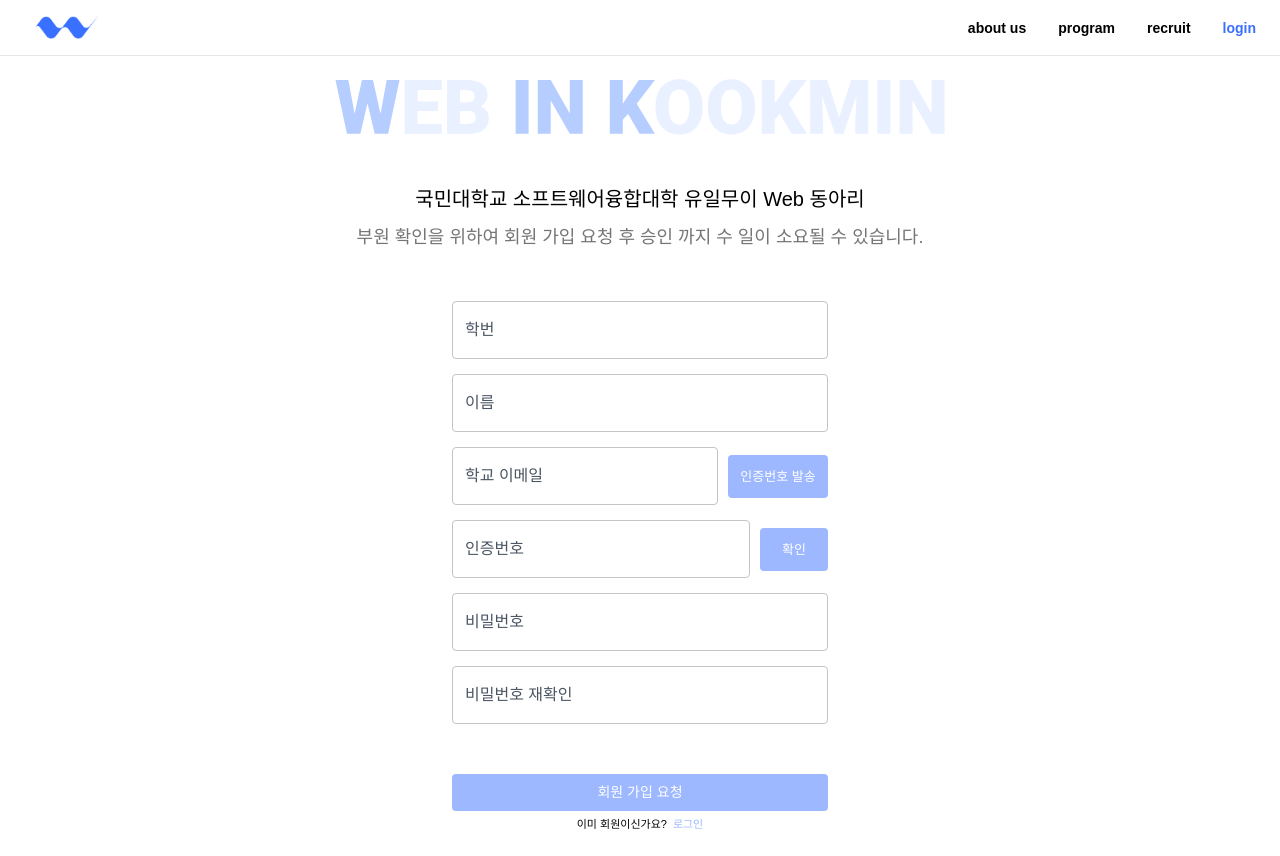
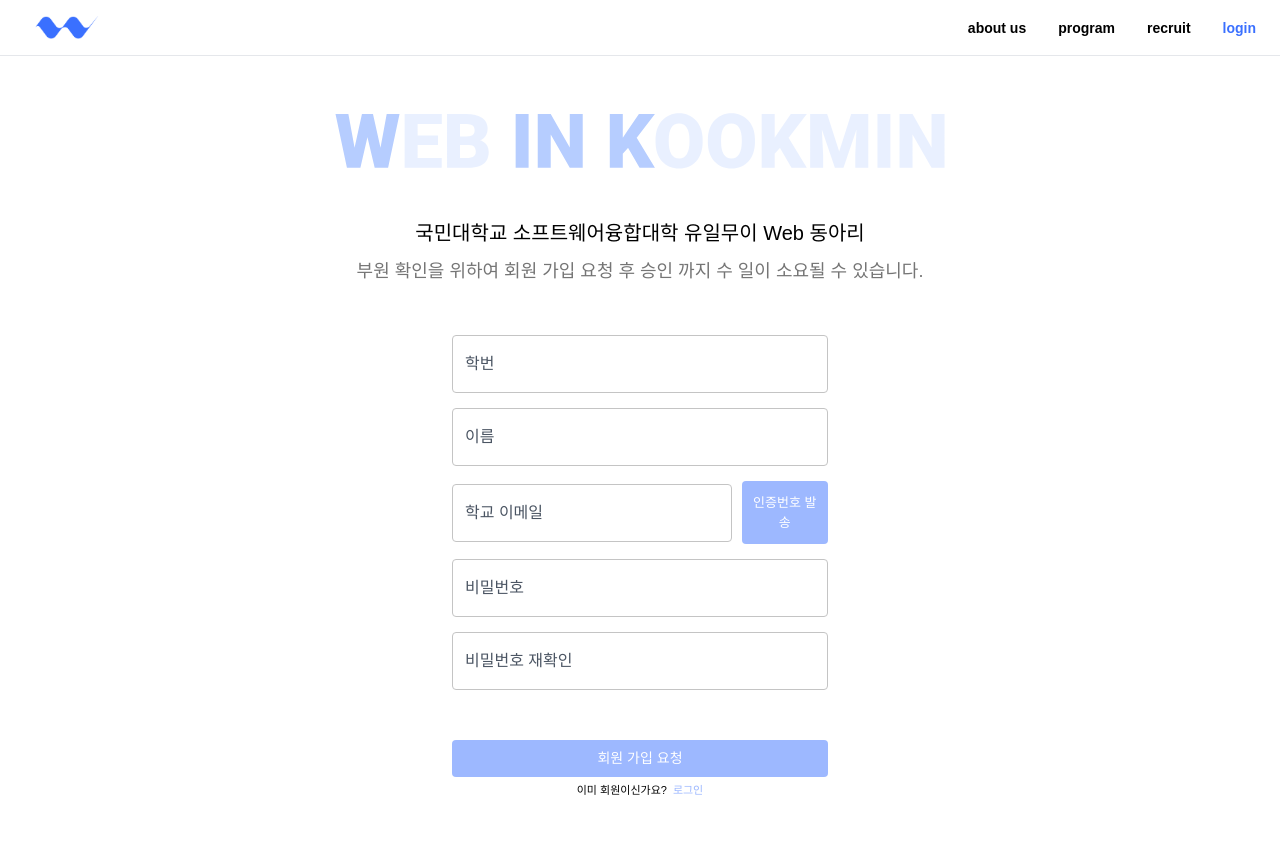
Before and after one commit to KMU-WINK/wink-official-frontend, a Next.js app: page /signup in a window 1280 px wide. Built offline with nearby package versions, Linux system fonts and the light colour scheme; a web font is replaced by a local one.

Commit message:
feat: form validation (#27)

```diff
--- a/package.json
+++ b/package.json
@@ -19,6 +19,7 @@
     "react-toastify": "^10.0.5",
     "sharp": "^0.33.5",
     "slick-carousel": "^1.8.1",
+    "yup": "^1.4.0",
     "zustand": "^4.5.5"
   },
   "devDependencies": {
--- a/src/app/login/page.tsx
+++ b/src/app/login/page.tsx
@@ -7,30 +7,15 @@ import Image from 'next/image';
 import Link from 'next/link';
 import { useRouter } from 'next/navigation';
 
-import { Button, InputField } from '@/components';
+import { Button, InputField, InputFieldProps } from '@/components';
 
 import { WinkApi } from '@/api';
 
 import web_in_kookmin from '@/public/web_in_kookmin.svg';
 
-interface InputFieldType {
-  id: 'email' | 'password';
-  type: string;
-  placeholder: string;
-}
+import * as yup from 'yup';
 
-const inputFields: InputFieldType[] = [
-  {
-    id: 'email',
-    type: 'email',
-    placeholder: '학교 이메일',
-  },
-  {
-    id: 'password',
-    type: 'password',
-    placeholder: '비밀번호',
-  },
-];
+type InputFieldId = 'email' | 'password';
 
 export default function LoginPage() {
   const router = useRouter();
@@ -38,6 +23,21 @@ export default function LoginPage() {
     email: '',
     password: '',
   });
+
+  const inputFields: InputFieldProps<InputFieldId>[] = [
+    {
+      id: 'email',
+      type: 'email',
+      placeholder: '이메일',
+      validation: yup.string().required('이메일을 입력해주세요.').email('이메일 형식이 아닙니다.'),
+    },
+    {
+      id: 'password',
+      type: 'password',
+      placeholder: '비밀번호',
+      validation: yup.string().required('비밀번호를 입력해주세요.'),
+    },
+  ];
 
   const onChangeInput = (e: React.ChangeEvent<HTMLInputElement>) => {
     const { id, value } = e.target;
@@ -49,6 +49,19 @@ export default function LoginPage() {
 
   const onClickLoginButton = async (e: React.MouseEvent<HTMLButtonElement>) => {
     e.preventDefault();
+
+    try {
+      await Promise.all(
+        inputFields.map(async (field) => {
+          await field.validation?.validate(formData[field.id]);
+        }),
+      );
+    } catch (error) {
+      if (error instanceof yup.ValidationError) {
+        toast.error(error.message);
+        return;
+      }
+    }
 
     const { accessToken, refreshToken } = await WinkApi.Auth.login({
       email: formData.email,
@@ -78,9 +91,7 @@ export default function LoginPage() {
             {inputFields.map((field) => (
               <InputField
                 key={field.id}
-                id={field.id}
-                type={field.type}
-                placeholder={field.placeholder}
+                {...field}
                 value={formData[field.id]}
                 onChange={onChangeInput}
               />
--- a/src/app/signup/page.tsx
+++ b/src/app/signup/page.tsx
@@ -7,11 +7,13 @@ import Image from 'next/image';
 import Link from 'next/link';
 import { useRouter } from 'next/navigation';
 
-import { Button, InputField } from '@/components';
+import { Button, InputFieldProps, InputField } from '@/components';
 
 import { WinkApi } from '@/api';
 
 import web_in_kookmin from '@/public/web_in_kookmin.svg';
+
+import * as yup from 'yup';
 
 type InputFieldId =
   | 'studentId'
@@ -21,50 +23,9 @@ type InputFieldId =
   | 'password'
   | 'confirmPassword';
 
-interface InputField {
-  id: InputFieldId;
-  type: string;
-  placeholder: string;
-  withButton?: boolean;
-}
-
-const inputFields: InputField[] = [
-  {
-    id: 'studentId',
-    type: 'text',
-    placeholder: '학번',
-  },
-  {
-    id: 'name',
-    type: 'text',
-    placeholder: '이름',
-  },
-  {
-    id: 'email',
-    type: 'email',
-    placeholder: '학교 이메일',
-    withButton: true,
-  },
-  {
-    id: 'verificationCode',
-    type: 'text',
-    placeholder: '인증번호',
-    withButton: true,
-  },
-  {
-    id: 'password',
-    type: 'password',
-    placeholder: '비밀번호',
-  },
-  {
-    id: 'confirmPassword',
-    type: 'password',
-    placeholder: '비밀번호 재확인',
-  },
-];
-
 export default function SignUp() {
   const router = useRouter();
+
   const [formData, setFormData] = useState({
     studentId: '',
     name: '',
@@ -73,25 +34,147 @@ export default function SignUp() {
     password: '',
     confirmPassword: '',
   });
+  const [sendCode, setSendCode] = useState<boolean>(false);
   const [verifyToken, setVerifyToken] = useState<string>('');
-  const [verificationComplete, setVerificationComplete] = useState(false);
-  const [showPasswordWarning, setShowPasswordWarning] = useState(false);
+
+  const inputFields: InputFieldProps<InputFieldId>[] = [
+    {
+      id: 'studentId',
+      type: 'text',
+      placeholder: '학번',
+      maxLength: 8,
+      validation: yup.string().required('학번을 입력해주세요.').length(8, '학번은 8자리입니다.'),
+    },
+    {
+      id: 'name',
+      type: 'text',
+      placeholder: '이름',
+      maxLength: 4,
+      validation: yup
+        .string()
+        .required('이름을 입력해주세요.')
+        .min(2, '이름은 2자리 이상입니다.')
+        .max(4, '이름은 4자리 이하입니다.')
+        .matches(/^[가-힣]+$/, '이름은 한글로 입력해주세요.'),
+    },
+    {
+      id: 'email',
+      type: 'email',
+      placeholder: '학교 이메일',
+      disabled: verifyToken !== '',
+      validation: yup
+        .string()
+        .required('이메일을 입력해주세요.')
+        .email('이메일 형식이 아닙니다.')
+        .matches(/^[a-zA-Z0-9._%+-]+@kookmin\.ac\.kr$/i, '국민대학교 이메일을 입력해주세요.'),
+      button: (
+        <Button
+          type="button"
+          label="인증번호 발송"
+          onClick={async () => {
+            await WinkApi.Auth.sendCode({
+              email: formData.email,
+            });
+
+            setSendCode(true);
+
+            toast.success('인증번호가 전송되었습니다.');
+          }}
+          className="text-[13px] px-1.5 py-3 w-28"
+        />
+      ),
+    },
+    {
+      id: 'verificationCode',
+      type: 'text',
+      placeholder: '인증번호',
+      maxLength: 6,
+      hidden: !sendCode || verifyToken !== '',
+      validation: yup
+        .string()
+        .required('인증번호를 입력해주세요.')
+        .length(6, '인증번호는 6자리입니다.'),
+      button: (
+        <Button
+          type="button"
+          label="확인"
+          onClick={async () => {
+            const { verifyToken } = await WinkApi.Auth.verifyCode({
+              email: formData.email,
+              code: formData.verificationCode,
+            });
+
+            setVerifyToken(verifyToken);
+
+            toast.success('인증이 완료되었습니다.');
+          }}
+          className="text-[13px] px-1.5 py-3 w-28"
+        />
+      ),
+    },
+    {
+      id: 'password',
+      type: 'password',
+      placeholder: '비밀번호',
+      validation: yup
+        .string()
+        .required('비밀번호를 입력해주세요.')
+        .min(8, '비밀번호는 8자리 이상입니다.')
+        .matches(
+          /^(?=.*[a-zA-Z])(?=.*\d)(?=.*[@$!%*?&#.~_-])[A-Za-z\d@$!%*?&#.~_-]{8,}$/,
+          '비밀번호는 영문, 숫자, 특수문자를 포함해야합니다.',
+        ),
+    },
+    {
+      id: 'confirmPassword',
+      type: 'password',
+      placeholder: '비밀번호 재확인',
+      validation: yup
+        .string()
+        .required('비밀번호를 입력해주세요.')
+        .test(
+          'passwords-match',
+          '비밀번호가 일치하지 않습니다.',
+          (value) => value === formData.password,
+        ),
+    },
+  ];
 
   const onChangeInput = (e: React.ChangeEvent<HTMLInputElement>) => {
     const { id, value } = e.target;
+
+    if (id === 'studentId' || id === 'verificationCode') {
+      if (isNaN(Number(value))) {
+        return;
+      }
+    }
+
     setFormData((prevState) => ({
       ...prevState,
       [id]: value,
     }));
-
-    if (id === 'verificationCode' && value.length > 0) {
-      setVerificationComplete(true);
-      setShowPasswordWarning(false);
-    }
   };
 
   const onClickSignUpButton = async (e: React.MouseEvent<HTMLButtonElement>) => {
     e.preventDefault();
+
+    try {
+      await Promise.all(
+        inputFields.map(async (field) => {
+          await field.validation?.validate(formData[field.id]);
+        }),
+      );
+    } catch (error) {
+      if (error instanceof yup.ValidationError) {
+        toast.error(error.message);
+        return;
+      }
+    }
+
+    if (!verifyToken) {
+      toast.error('이메일 인증을 완료해주세요.');
+      return;
+    }
 
     await WinkApi.Auth.register({
       name: formData.name,
@@ -103,33 +186,6 @@ export default function SignUp() {
     toast.success('회원 가입 요청이 완료되었습니다.');
 
     router.push('/');
-  };
-
-  const onSendVerificationCode = async () => {
-    await WinkApi.Auth.sendCode({
-      email: formData.email,
-    });
-
-    toast.success('인증번호가 전송되었습니다.');
-    setVerificationComplete(false);
-  };
-
-  const onConfirmVerifyCode = async () => {
-    const { verifyToken } = await WinkApi.Auth.verifyCode({
-      email: formData.email,
-      code: formData.verificationCode,
-    });
-
-    setVerifyToken(verifyToken);
-    setVerificationComplete(true);
-
-    toast.success('인증이 완료되었습니다.');
-  };
-
-  const onFocusPasswordInput = () => {
-    if (!verificationComplete) {
-      setShowPasswordWarning(true);
-    }
   };
 
   return (
@@ -147,43 +203,16 @@ export default function SignUp() {
 
         <div className="bg-white px-9 rounded-lg w-full max-w-md flex flex-col gap-[50px]">
           <div className="flex flex-col gap-[15px]">
-            {inputFields.map((field) => (
-              <div key={field.id} className="flex flex-col gap-[3px]">
-                <div className="flex items-center gap-[10px]">
-                  <InputField
-                    id={field.id}
-                    type={field.type}
-                    placeholder={field.placeholder}
-                    value={formData[field.id]}
-                    onChange={onChangeInput}
-                    onFocus={
-                      field.id === 'password' || field.id === 'confirmPassword'
-                        ? onFocusPasswordInput
-                        : undefined
-                    }
-                  />
-                  {field.withButton && field.id === 'email' && (
-                    <Button
-                      type="button"
-                      label="인증번호 발송"
-                      onClick={onSendVerificationCode}
-                      className="text-[13px] px-1.5 py-3 min-w-[100px]"
-                    />
-                  )}
-                  {field.withButton && field.id === 'verificationCode' && (
-                    <Button
-                      type="button"
-                      label="확인"
-                      onClick={onConfirmVerifyCode}
-                      className="text-[13px] px-1.5 py-3 min-w-[68px]"
-                    />
-                  )}
+            {inputFields
+              .filter((field) => !field.hidden)
+              .map((field) => (
+                <div key={field.id} className="flex flex-col gap-[3px]">
+                  <div className="flex items-center gap-[10px]">
+                    <InputField {...field} value={formData[field.id]} onChange={onChangeInput} />
+                    {field.button && field.button}
+                  </div>
                 </div>
-                {field.id === 'password' && showPasswordWarning && !verificationComplete && (
-                  <p className="text-[#666666] text-xs ml-3.5">인증을 완료해주세요.</p>
-                )}
-              </div>
-            ))}
+              ))}
           </div>
 
           <div className="flex flex-col items-center gap-[5px]">
--- a/src/components/InputField.tsx
+++ b/src/components/InputField.tsx
@@ -1,33 +1,40 @@
-import React from 'react';
+'use client';
 
-interface InputFieldProps {
-  id: string;
-  type: string;
-  placeholder: string;
-  value: string;
-  onChange: (e: React.ChangeEvent<HTMLInputElement>) => void;
-  onFocus?: () => void;
+import React, { InputHTMLAttributes, ReactElement } from 'react';
+
+import * as yup from 'yup';
+
+export interface InputFieldProps<ID> extends Omit<InputHTMLAttributes<HTMLInputElement>, 'id'> {
+  id: ID;
+  validation?: yup.Schema<unknown>;
+  button?: ReactElement;
 }
 
-export const InputField: React.FC<InputFieldProps> = ({
-  id,
-  type,
-  placeholder,
-  value,
-  onChange,
-  onFocus,
-}) => {
+export const InputField: React.FC<InputFieldProps<string>> = (props) => {
+  const [error, setError] = React.useState<string | null>(null);
+
+  const proxyOnChange = (e: React.ChangeEvent<HTMLInputElement>) => {
+    props.validation
+      ?.validate(e.target.value)
+      .then(() => {
+        setError(null);
+      })
+      .catch((err) => {
+        setError(err.message);
+      });
+
+    props.onChange?.(e);
+  };
+
   return (
-    <input
-      type={type}
-      id={id}
-      name={id}
-      className="w-full px-3 py-4 border border-[#C4C4C4] rounded focus:outline-none focus:ring-1 focus:ring-[#9DB8FF] placeholder-gray-600"
-      placeholder={placeholder}
-      value={value}
-      onChange={onChange}
-      onFocus={onFocus}
-      required
-    />
+    <div className="flex flex-col w-full">
+      <input
+        {...props}
+        className="w-full px-3 py-4 border border-[#C4C4C4] rounded focus:outline-none focus:ring-1 focus:ring-[#9DB8FF] placeholder-gray-600"
+        onChange={proxyOnChange}
+        required
+      />
+      {error && <p className="text-[12px] text-red-500 mt-1.5">{error}</p>}
+    </div>
   );
 };
```
Also changed, not shown: 1 other file (tests, documents, lock files or other folders).
